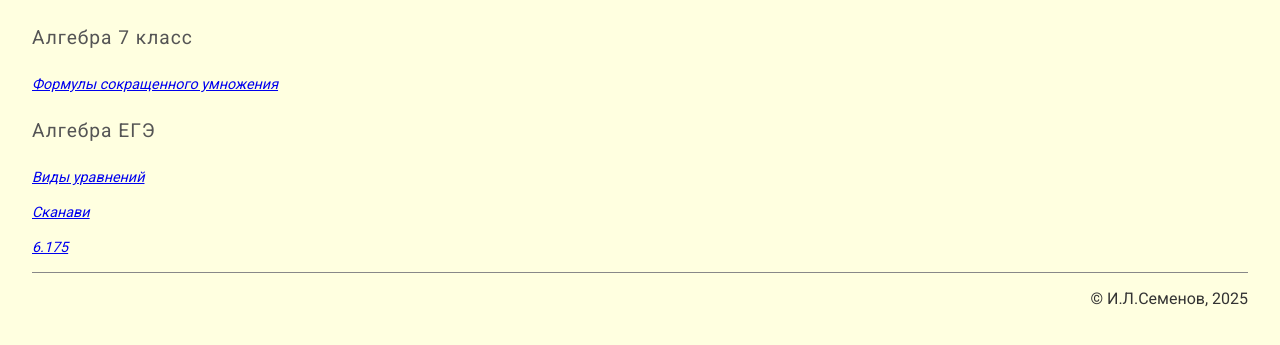
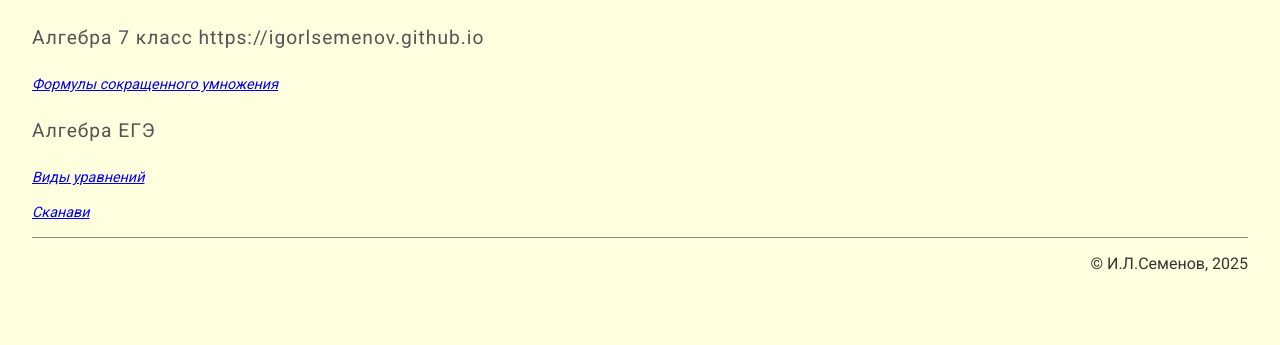
Before and after one commit to igorlsemenov/math, a Jekyll site: the page built from index.md, in a window 1280 px wide. Shown: the top 345 px of the page. Built offline with Jekyll 4.4.1, drawn with Linux system fonts in a browser that asks for light colours.

Commit message:
Update index.md

```diff
--- a/index.md
+++ b/index.md
@@ -3,14 +3,12 @@ layout: directory
 title: Сканави
 ---
 
-#### Алгебра 7 класс
+#### Алгебра 7 класс https://igorlsemenov.github.io
 
-[Формулы сокращенного умножения](https://www.igorlsemenov.ru/math/алгебра/7/ф-лы_сокр._умножения)
+[Формулы сокращенного умножения](https://igorlsemenov.github.io/math/алгебра/7/ф-лы_сокр._умножения)
 
 #### Алгебра ЕГЭ
 
-[Виды уравнений](https://www.igorlsemenov.ru/math/алгебра/егэ/егэ_ералаш)
+[Виды уравнений](https://igorlsemenov.github.io/math/алгебра/егэ/егэ_ералаш)
 
-[Сканави](https://www.igorlsemenov.ru/math/алгебра/сканави)
-
-[6.175](https://www.igorlsemenov.ru/math/алгебра/сканави/6.175)
+[Сканави](https://igorlsemenov.github.io/math/алгебра/сканави)
```
